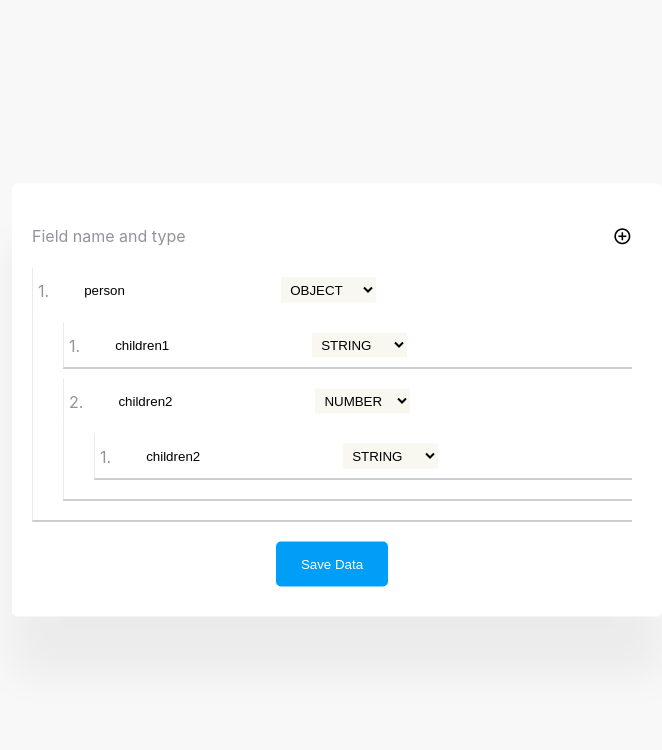
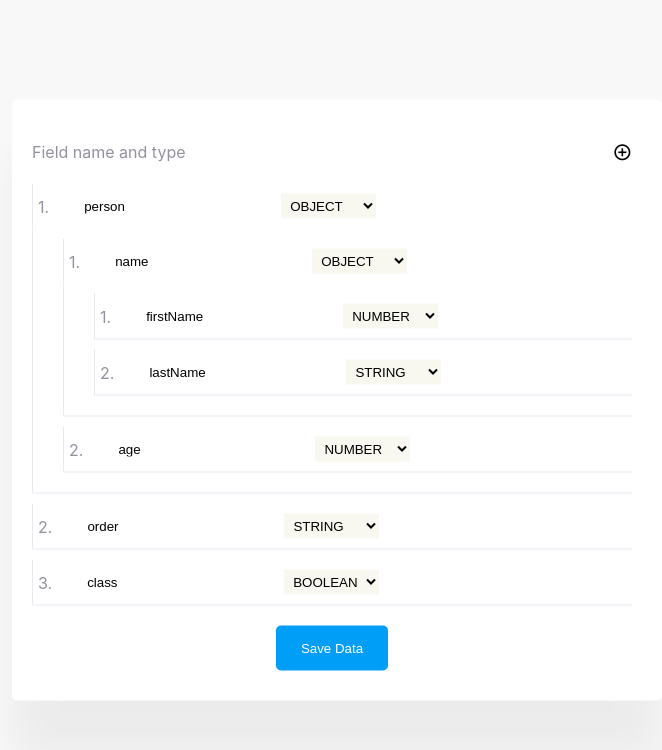
Before and after one commit to killcodeX/cosmocloud-hiring, a React (Create React App) app: page / in a window 1280 px wide. Shown: the top 750 px of the page, without its empty margins (303-965 px from the left). Built offline with nearby package versions, Linux system fonts and the light colour scheme.

Commit message:
border color updated

```diff
--- a/src/App.tsx
+++ b/src/App.tsx
@@ -1,12 +1,9 @@
 import { useState } from "react";
 import Fields from "./components/fields";
-import uuid from 'react-uuid';
-import { fieldProps } from './models/model';
-
-
+import uuid from "react-uuid";
+import { fieldProps } from "./models/model";
 
 function App() {
-
   const [field, setField] = useState<fieldProps[]>([
     {
       id: uuid(),
@@ -17,22 +14,22 @@ function App() {
       children: [
         {
           id: uuid(),
-          name: "children1",
-          type: "STRING",
-          required: false,
-          level: 1,
-          children: [],
-        },
-        {
-          id: uuid(),
-          name: "children2",
-          type: "NUMBER",
+          name: "name",
+          type: "OBJECT",
           required: false,
           level: 1,
           children: [
             {
               id: uuid(),
-              name: "children2",
+              name: "firstName",
+              type: "NUMBER",
+              required: false,
+              level: 2,
+              children: [],
+            },
+            {
+              id: uuid(),
+              name: "lastName",
               type: "STRING",
               required: false,
               level: 2,
@@ -40,7 +37,31 @@ function App() {
             },
           ],
         },
+        {
+          id: uuid(),
+          name: "age",
+          type: "NUMBER",
+          required: false,
+          level: 1,
+          children: [],
+        },
       ],
+    },
+    {
+      id: uuid(),
+      name: "order",
+      type: "STRING",
+      required: false,
+      level: 0,
+      children: [],
+    },
+    {
+      id: uuid(),
+      name: "class",
+      type: "BOOLEAN",
+      required: false,
+      level: 0,
+      children: [],
     },
   ]);
 
@@ -58,9 +79,9 @@ function App() {
   };
 
   // function to console the saved data
-  const handleConsole = () =>{
-    console.log(field)
-  }
+  const handleConsole = () => {
+    console.log(field);
+  };
 
   return (
     <div className="card">
@@ -86,7 +107,9 @@ function App() {
         </div>
       </div>
       <div className="card-footer">
-        <button type="button" onClick={handleConsole}>Save Data</button>
+        <button type="button" onClick={handleConsole}>
+          Save Data
+        </button>
       </div>
     </div>
   );
--- a/src/index.css
+++ b/src/index.css
@@ -46,8 +46,9 @@ body {
   color: #009ef7;
 }
 
+
 .field {
-  border-bottom: 1px solid #9d9da6;
+  border-bottom: 1px solid #e9e8ef;
   margin-bottom: 10px;
 }
 
```
